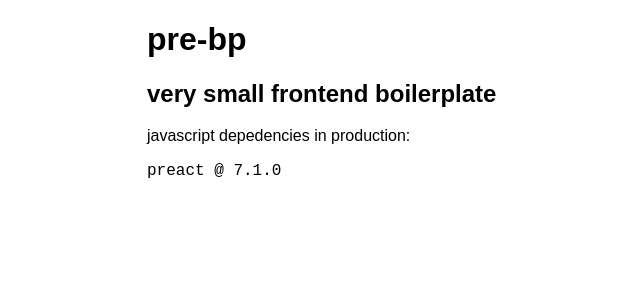
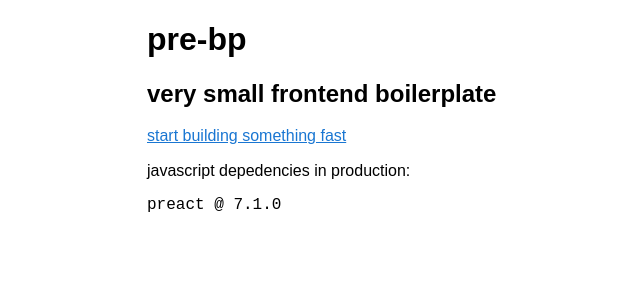
Before and after one commit to matannoam/pre-bp, a Preact app: page / in a window 1280 px wide. Shown: the top 300 px of the page, without its empty margins (253-893 px from the left). Built offline with nearby package versions, Linux system fonts and the light colour scheme.

Commit message:
add link to github

```diff
--- a/public/index.html
+++ b/public/index.html
@@ -3,6 +3,13 @@
   <head>
     <title>pre-bp</title>
     <link rel="stylesheet" type="text/css" href="normalize.css">
+    <style>
+      /* adapted from links.css http://mrmrs.io/links/ */
+      a         { transition: color .25s; color: #1976d2; }
+      a:link, a:visited                 { color: #1976d2; }
+      a:hover                           { color: #90CAF9; }
+      a:active  { transition: color .15s; color: #2196f3; }
+    </style>
   </head>
   <body>
     <div id="app"></div>
--- a/src/components/App.js
+++ b/src/components/App.js
@@ -9,6 +9,9 @@
     <div style={appStyle}>
       <h1>pre-bp</h1>
       <h2>very small frontend boilerplate</h2>
+      <p><a href="https://github.com/matannoam/pre-bp">
+        start building something fast
+      </a></p>
       <p>javascript depedencies in production:</p>
       <LibraryList libraries={libraries} />
     </div>
```
Also changed, not shown: 1 other file (tests, documents, lock files or other folders).
